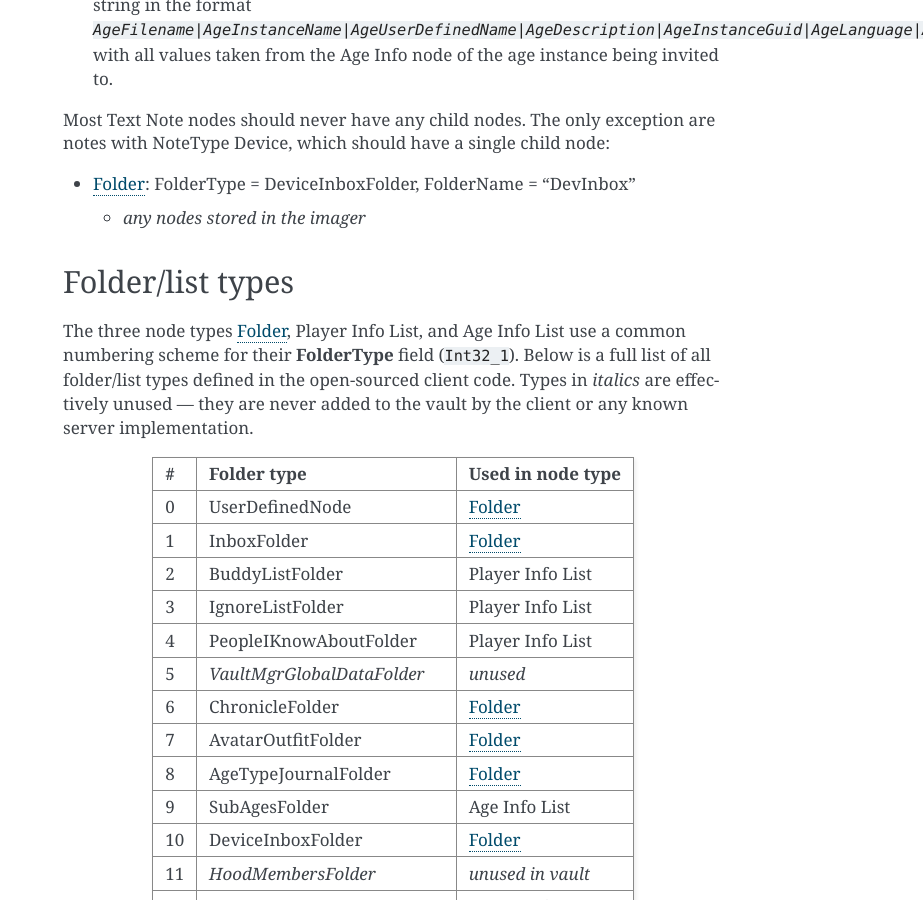
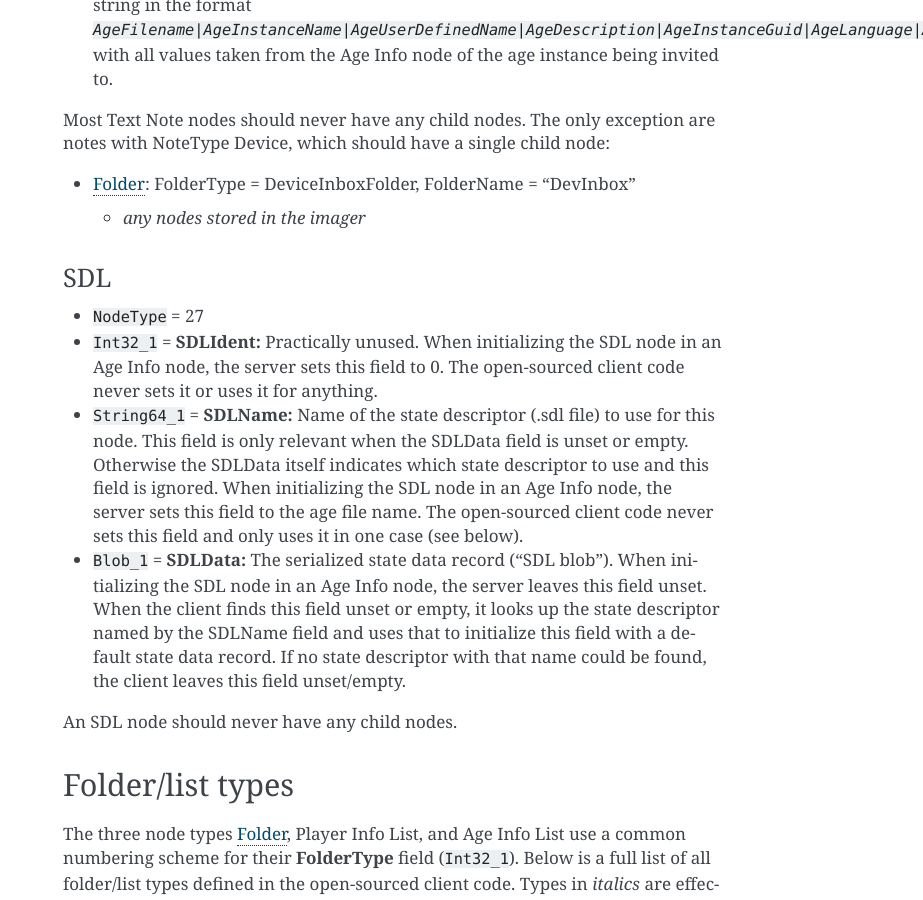
Before and after one commit to dgelessus/NAGUS, a Sphinx documentation site: the page built from docs/uru/vault.rst, in a window 1280 px wide and 900 px high, scrolled down 7451 px. Shown: the whole window, without its empty margins (357-1280 px from the left). Built offline with Sphinx 7.4.7, drawn with Linux system fonts in a browser that asks for light colours.

Commit message:
Document structure of SDL vault nodes

```diff
--- a/docs/uru/vault.rst
+++ b/docs/uru/vault.rst
@@ -203,7 +203,7 @@ they should never appear in the actual vault database or over the network.
    * :ref:`vault_node_system` = 24
    * :ref:`vault_node_image` = 25
    * :ref:`vault_node_text_note` = 26
-   * SDL = 27
+   * :ref:`vault_node_sdl` = 27
    * Age Link = 28
    * Chronicle = 29
    * Player Info List = 30
@@ -455,6 +455,38 @@ which should have a single child node:
 
   * *any nodes stored in the imager*
 
+.. _vault_node_sdl:
+
+SDL
+^^^
+
+* ``NodeType`` = 27
+* ``Int32_1`` = **SDLIdent:**
+  Practically unused.
+  When initializing the SDL node in an Age Info node,
+  the server sets this field to 0.
+  The open-sourced client code never sets it or uses it for anything.
+* ``String64_1`` = **SDLName:**
+  Name of the state descriptor (.sdl file) to use for this node.
+  This field is only relevant when the SDLData field is unset or empty.
+  Otherwise the SDLData itself indicates which state descriptor to use
+  and this field is ignored.
+  When initializing the SDL node in an Age Info node,
+  the server sets this field to the age file name.
+  The open-sourced client code never sets this field
+  and only uses it in one case (see below).
+* ``Blob_1`` = **SDLData:**
+  The serialized state data record ("SDL blob").
+  When initializing the SDL node in an Age Info node,
+  the server leaves this field unset.
+  When the client finds this field unset or empty,
+  it looks up the state descriptor named by the SDLName field
+  and uses that to initialize this field with a default state data record.
+  If no state descriptor with that name could be found,
+  the client leaves this field unset/empty.
+
+An SDL node should never have any child nodes.
+
 .. _vault_folder_list_types:
 
 Folder/list types
```
